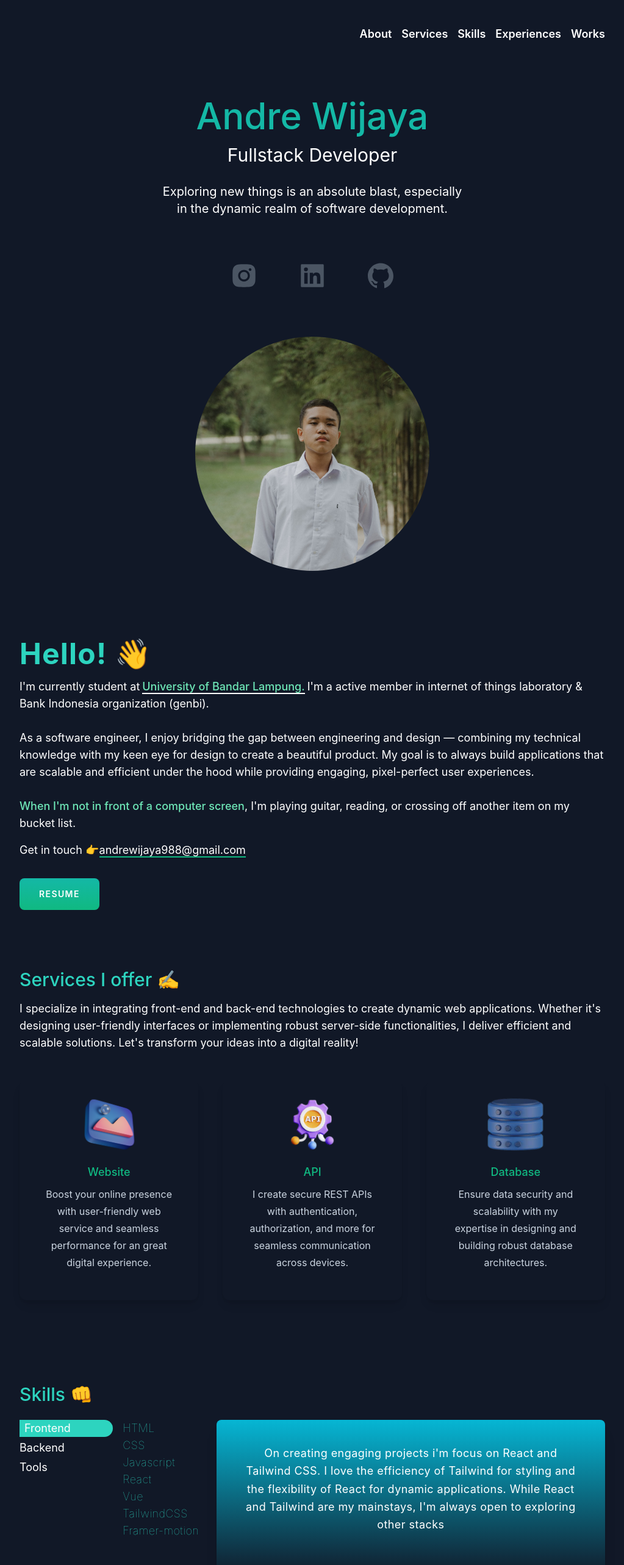
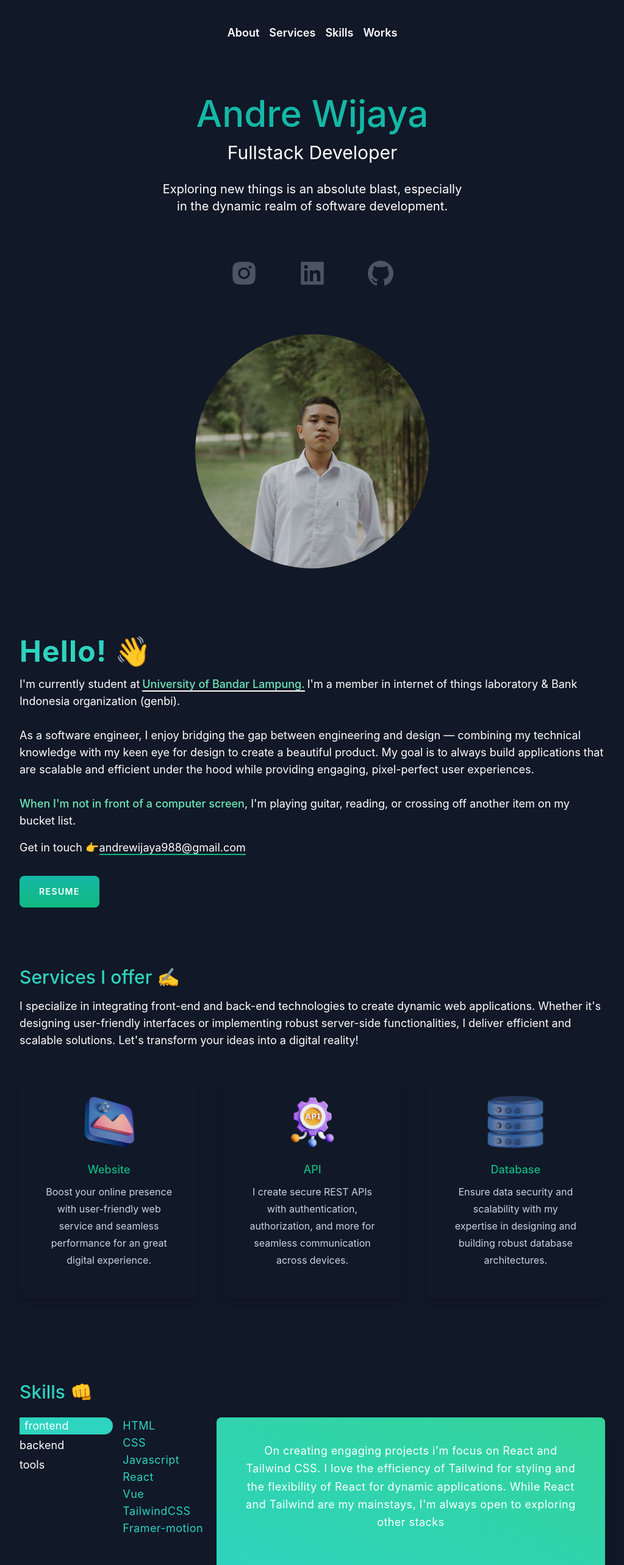
Before and after one commit to Andrewij21/DreDev, a React (Vite) app: page / in a window 1280 px wide. Shown: the top 2566 px of the page at 61% size, without its empty margins (128-1151 px from the left). Built offline with nearby package versions, Linux system fonts and the light colour scheme; some icons are missing.

Commit message:
update: 1.1.0

```diff
--- a/data/portofolio.json
+++ b/data/portofolio.json
@@ -15,7 +15,7 @@
       "title": "Truth or Dare",
       "img": "portofolio/tod.png",
       "link": "https://andrewij21.github.io/Truth-or-Dare/",
-     " body": "Simple Truth or Dare game for friends and familiy to play along"
+      "body": "Simple Truth or Dare game for friends and familiy to play along"
     },
     {
       "title": "My Todo",
--- a/src/components/About.jsx
+++ b/src/components/About.jsx
@@ -1,3 +1,5 @@
+import { motion } from "framer-motion";
+
 export default function About() {
   return (
     <section id="about" className="dark:text-white">
@@ -11,8 +13,8 @@ export default function About() {
             University of Bandar Lampung.
           </a>
         </span>
-        I&apos;m a active member in internet of things laboratory & Bank
-        Indonesia organization (genbi).
+        I&apos;m a member in internet of things laboratory & Bank Indonesia
+        organization (genbi).
       </p>
       <br />
       <p className="">
@@ -37,9 +39,12 @@ export default function About() {
         </span>
       </p>
       <a href="/DreDev/Resume.pdf" target="_blank">
-        <button className="uppercase px-8 py-4 mt-8 rounded-lg text-sm text-white font-semibold tracking-widest bg-gradient-to-b from-teal-500 to-emerald-500 hover:to-cyan-500">
+        <motion.button
+          className="uppercase px-8 py-4 mt-8 rounded-lg text-sm text-white font-semibold tracking-widest bg-gradient-to-b from-teal-500 to-emerald-500 hover:to-cyan-500"
+          whileHover={{ scale: 1.2 }}
+        >
           resume
-        </button>
+        </motion.button>
       </a>
     </section>
   );
--- a/src/components/Navbar.jsx
+++ b/src/components/Navbar.jsx
@@ -1,6 +1,6 @@
-import { BsMoonStarsFill } from "react-icons/bs";
-import { FaSun } from "react-icons/fa6";
-
+// import { BsMoonStarsFill } from "react-icons/bs";
+// import { FaSun } from "react-icons/fa6";
+import { motion } from "framer-motion";
 import PropTypes from "prop-types";
 
 Navbar.propTypes = {
@@ -8,12 +8,32 @@ Navbar.propTypes = {
   setDarkMode: PropTypes.func,
 };
 
-export default function Navbar({ darkMode, setDarkMode }) {
+const links = ["about", "services", "skills", "works"];
+
+const container = {
+  hidden: { opacity: 0 },
+  show: {
+    opacity: 1,
+    transition: {
+      staggerChildren: 0.1,
+    },
+  },
+};
+
+const item = {
+  hidden: { opacity: 0 },
+  show: { opacity: 1 },
+};
+export default function Navbar() {
   return (
-    <nav className="py-10 flex justify-between relative font-semibold dark:text-white">
+    <nav className="py-10 flex justify-center relative font-semibold dark:text-white">
       {/* <h1 className=" z-10 text-xl md:text-2xl">Andre</h1> */}
 
-      <h1 className="">
+      {/* <motion.h1
+        initial={{ opacity: 0, scale: 0.5 }}
+        animate={{ opacity: 1, scale: 1 }}
+        transition={{ duration: 0.5 }}
+      >
         {darkMode ? (
           <FaSun
             className="cursor-pointer text-2xl fill-yellow-300"
@@ -25,34 +45,21 @@ export default function Navbar({ darkMode, setDarkMode }) {
             onClick={() => setDarkMode(!darkMode)}
           />
         )}
-      </h1>
-      <ul className="flex items-center w-auto md:py-0 py-4 gap-x-4">
-        <li className="hover:text-cyan-500">
-          <a href="#about" className="rounded-md">
-            About
-          </a>
-        </li>
-        <li className="hover:text-cyan-500">
-          <a href="#services" className="rounded-md ">
-            Services
-          </a>
-        </li>
-        <li className="hover:text-cyan-500">
-          <a href="#skills" className="rounded-md ">
-            Skills
-          </a>
-        </li>
-        <li className="hover:text-cyan-500">
-          <a href="#experience" className="rounded-md ">
-            Experiences
-          </a>
-        </li>
-        <li className="hover:text-teal-500">
-          <a href="#portofolio" className="rounded-md ">
-            Works
-          </a>
-        </li>
-      </ul>
+      </motion.h1> */}
+      <motion.ul
+        variants={container}
+        initial="hidden"
+        animate="show"
+        className="flex items-center w-auto md:py-0 py-4 gap-x-4"
+      >
+        {links.map((link, i) => (
+          <motion.li key={i} variants={item} className="hover:text-cyan-500">
+            <a href={`#${link}`} className="rounded-md capitalize">
+              {link}
+            </a>
+          </motion.li>
+        ))}
+      </motion.ul>
     </nav>
   );
 }
--- a/src/components/Portofolio.jsx
+++ b/src/components/Portofolio.jsx
@@ -26,7 +26,7 @@ export default function Portofolio() {
         {portofolio.map((project, i) => {
           return (
             <div className="space-y-4 mb-6" key={i}>
-              <h3 className="text-xl w-fit font-medium tracking-wider mb-2 hover:text-cyan-500">
+              <h3 className="text-xl w-fit font-medium tracking-wider mb-2 hover:text-teal-400">
                 <a href={project.link} rel="noreferrer" target="_blank">
                   {project.title}
                 </a>
--- a/src/components/Skills.jsx
+++ b/src/components/Skills.jsx
@@ -1,9 +1,74 @@
 import CONTENTS from "../../data/skills.json";
-import { useState } from "react";
+import { useEffect, useState } from "react";
+import { AnimatePresence, motion, useAnimationControls } from "framer-motion";
 
+const skillBtn = [
+  {
+    title: "frontend",
+  },
+  {
+    title: "backend",
+  },
+  {
+    title: "tools",
+  },
+];
+
+const variantsContent = {
+  initial: {
+    opacity: 0,
+    x: "-100%",
+  },
+  whileInView: {
+    opacity: 1,
+    x: 0,
+    transition: { ease: "easeInOut", duration: 1 },
+  },
+  hidden: {
+    opacity: 0,
+    x: "-5%",
+    transition: { ease: "easeInOut" },
+  },
+  visible: {
+    opacity: 1,
+    x: 0,
+    transition: {
+      ease: "easeInOut",
+    },
+  },
+};
+const variantsThought = {
+  initial: {
+    opacity: 0,
+  },
+  whileInView: {
+    opacity: 1,
+    x: 0,
+    transition: { ease: "easeInOut", duration: 1 },
+  },
+  hidden: {
+    opacity: 0,
+    transition: { ease: "easeInOut" },
+  },
+  visible: {
+    opacity: 1,
+    transition: {
+      ease: "easeInOut",
+    },
+  },
+};
 export default function Skills() {
+  const controls = useAnimationControls();
   const [topic, setTopic] = useState("frontend");
-
+  const toggleContent = async (payload) => {
+    await controls.start("hidden");
+    setTopic(payload);
+    return controls.start("visible");
+  };
+  useEffect(() => {
+    controls.start("visible");
+    return () => controls.stop();
+  });
   return (
     <section id="skills" className="min-h-[20rem] dark:text-white">
       <h3 className="text-3xl font-medium text-teal-500 dark:text-teal-400 justify-end mb-6">
@@ -11,46 +76,46 @@ export default function Skills() {
       </h3>
       <div className="grid grid-cols-6 gap-x-2 gap-y-4">
         <div className="space-y-1 col-span-4 md:col-span-1">
-          <button
+          {skillBtn.map((skill) => (
+            <motion.button
+              key={skill.title}
+              whileHover={{ scale: 1.09, x: 8 }}
               className={`${
-              topic === "frontend"
+                topic === skill.title
                   ? "bg-teal-400 rounded-r-full pl-2 text-white"
                   : ""
               }  w-full text-left`}
-            onClick={() => setTopic("frontend")}
+              onClick={() => toggleContent(skill.title)}
             >
-            Frontend
-          </button>
-          <button
-            className={`${
-              topic === "backend"
-                ? "bg-teal-400 rounded-r-full pl-2 text-white"
-                : ""
-            }  w-full text-left`}
-            onClick={() => setTopic("backend")}
-          >
-            Backend
-          </button>
-          <button
-            className={`${
-              topic === "tools"
-                ? "bg-teal-400 rounded-r-full pl-2 text-white "
-                : ""
-            } w-full text-left`}
-            onClick={() => setTopic("tools")}
-          >
-            Tools
-          </button>
+              {skill.title}
+            </motion.button>
+          ))}
         </div>
         <div className="col-span-2 sm:col-span-1">
-          <ul className="tracking-wide dark:text-teal-400 shadow-lg dark:shadow-none h-full rounded-lg px-2 font-thin">
+          <AnimatePresence mode="sync" initial={false}>
+            <motion.ul
+              initial="hidden"
+              animate={controls}
+              // whileInView="whileInView"
+              variants={variantsContent}
+              className="tracking-wide dark:text-teal-400 dark:shadow-none h-full rounded-lg px-2 "
+            >
               {CONTENTS[topic].lists.map((item, i) => (
-              <li key={i}>{item}</li>
+                <motion.li key={i}>{item}</motion.li>
               ))}
-          </ul>
+            </motion.ul>
+          </AnimatePresence>
         </div>
-        <div className="col-span-6 md:col-span-4 md:text-left leading-relaxed tracking-wide shadow-xl  dark:bg-gradient-to-b dark:from-cyan-500  p-10 rounded-lg min-h-[260px]">
-          <p className="text-center">{CONTENTS[topic].thought}</p>
+        <div className="col-span-6 md:col-span-4 md:text-left leading-relaxed tracking-wide shadow-xl  p-10 rounded-lg min-h-[260px] bg-gradient-to-tr from-teal-400 to-emerald-400 text-white">
+          <motion.p
+            initial="hidden"
+            animate={controls}
+            // whileInView="whileInView"
+            variants={variantsThought}
+            className="text-center"
+          >
+            {CONTENTS[topic].thought}
+          </motion.p>
         </div>
       </div>
     </section>
--- a/src/components/ui/Card.jsx
+++ b/src/components/ui/Card.jsx
@@ -1,3 +1,4 @@
+import { motion } from "framer-motion";
 import PropTypes from "prop-types";
 
 Card.propTypes = {
@@ -6,10 +7,13 @@ Card.propTypes = {
 
 export default function Card({ content }) {
   return (
-    <div className="flex flex-col justify-between items-center text-center space-y-4 shadow-lg px-10 py-6 rounded-xl my-10 dark:hover:bg-gradient-to-b dark:hover:from-cyan-500 basis-1/2">
+    <motion.div
+      whileHover={{ scale: 1.1, backgroundColor: "#14b8a6" }}
+      className="flex flex-col justify-between items-center text-center space-y-4 shadow-lg px-10 py-6 rounded-xl my-10 dark:hover:bg-gradient-to-b basis-1/2 group"
+    >
       <img src={content.img} className="w-24 h-24 inline-block" />
       <div>
-        <h3 className="text-lg font-medium dark:text-emerald-500">
+        <h3 className="text-lg font-medium dark:text-emerald-500 dark:group-hover:text-slate-200">
           {content.title}
         </h3>
         <p className="py-2 text-[1rem]">{content.body}</p>
@@ -22,6 +26,6 @@ export default function Card({ content }) {
           </p>
         ))} */}
       </div>
-    </div>
+    </motion.div>
   );
 }
```
Also changed, not shown: src/components/Experience.jsx (+11 -6 lines), src/components/Service.jsx (+0 -43 lines). Lines whose indentation alone changed are shown as unchanged.
